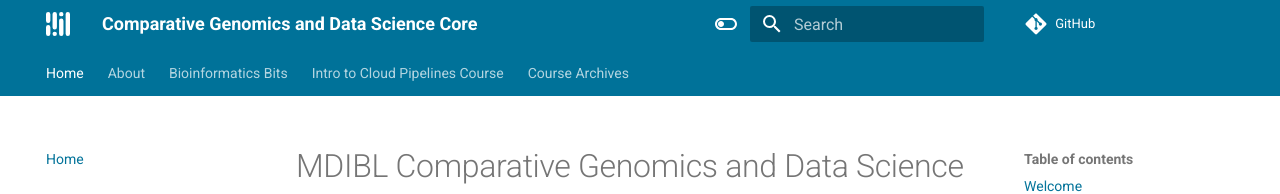
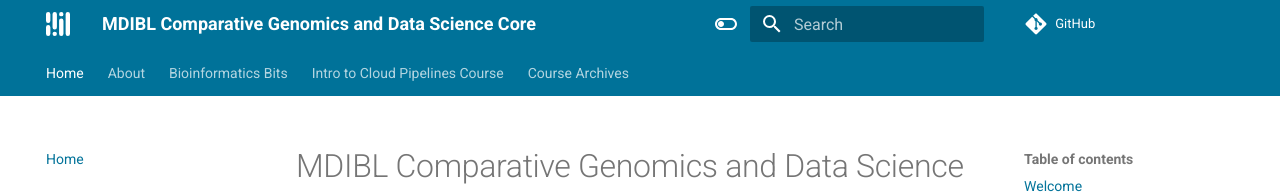
Before and after one commit to mdibl/mdibl.github.io, an MkDocs documentation site: the page built from docs/index.md, in a window 1280 px wide. Shown: the top 194 px of the page. Built offline with MkDocs 1.6.1 and Material for MkDocs 9.7.7, drawn with Linux system fonts in a browser that asks for light colours; comment, search, counter and statistics services are not loaded.

Commit message:
fixed rename

```diff
--- a/mkdocs.yml
+++ b/mkdocs.yml
@@ -1,4 +1,4 @@
-site_name: Comparative Genomics and Data Science Core
+site_name: MDIBL Comparative Genomics and Data Science Core
 nav:
   - Home: index.md
   - About:
```
